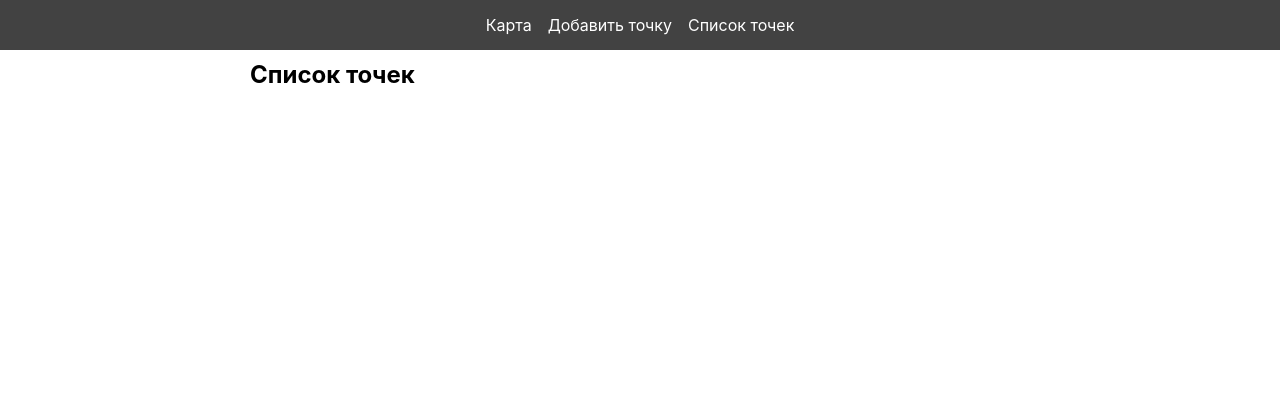
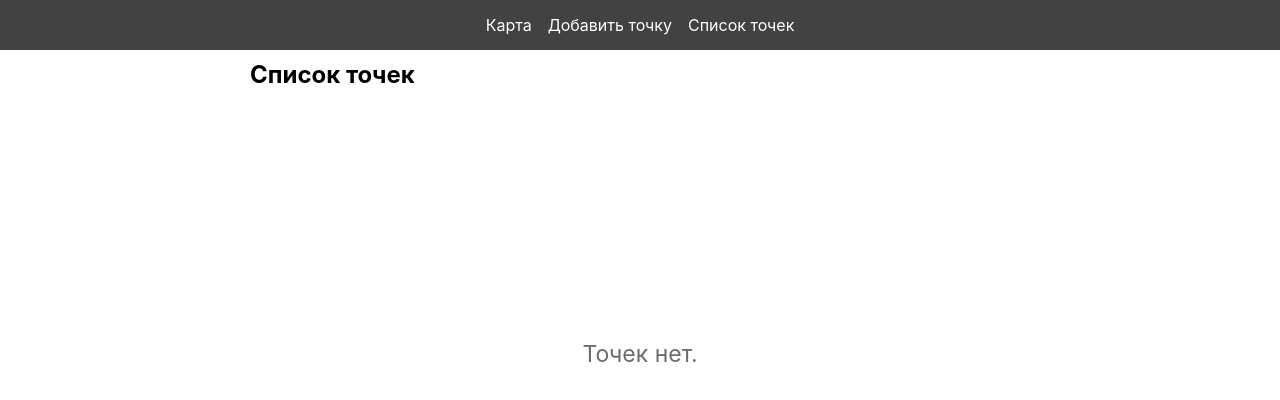
Before and after one commit to semlex/map-marks, a React (Create React App) app: page /map-marks/edit in a window 1280 px wide. Shown: the top 400 px of the page. Built offline with nearby package versions, Linux system fonts and the light colour scheme; what mobx-persist-store would draw is missing.

Commit message:
[semlex] no marks message

```diff
--- a/src/components/MarksList.tsx
+++ b/src/components/MarksList.tsx
@@ -62,10 +62,24 @@ const InfoText = styled.p`
   margin: 8px 0;
 `
 
+const NoMarks = styled.div`
+  width: 100%;
+  height: calc(100vh - 300px);
+  display: flex;
+  justify-content: center;
+  align-items: center;
+`
+
+const NoMarksText = styled.div`
+  font-size: 23px;
+  color: #6C6C6CFF;
+`
+
 const MarksList: FC = observer(() => {
     return (
         <Container>
-            {marks.marksList.map((mark) => (
+            {marks.marksList.length > 0 &&
+            marks.marksList.map((mark) => (
                 <Mark key={mark.id}>
                     <ButtonWrapper>
                         <Button onClick={() => marks.removeMark(mark.id)}>
@@ -103,6 +117,13 @@ const MarksList: FC = observer(() => {
                     </Info>
                 </Mark>
             ))}
+            {marks.marksList.length === 0 &&
+            <NoMarks>
+               <NoMarksText>
+                  Точек нет.
+               </NoMarksText>
+            </NoMarks>
+            }
         </Container>
     )
 })
```
